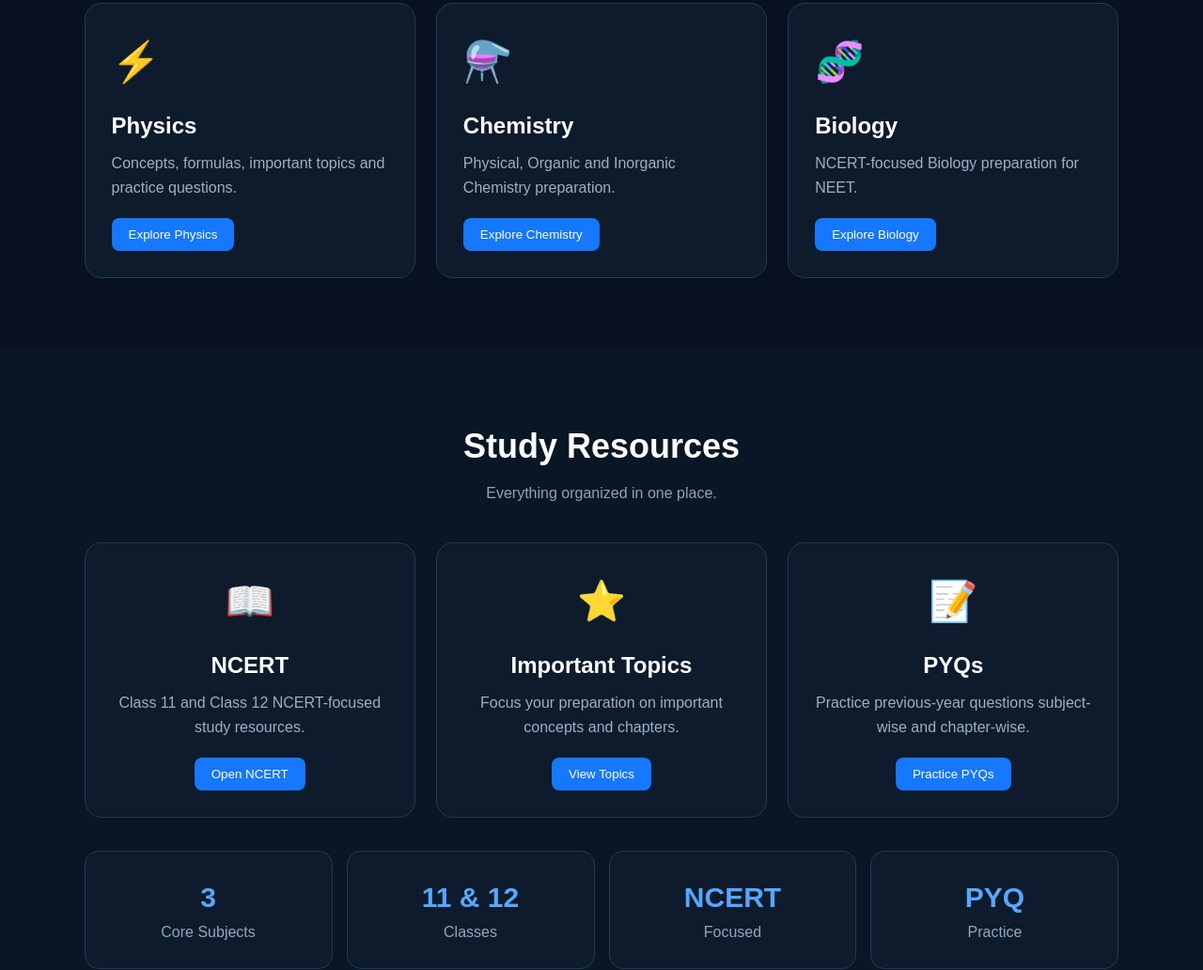
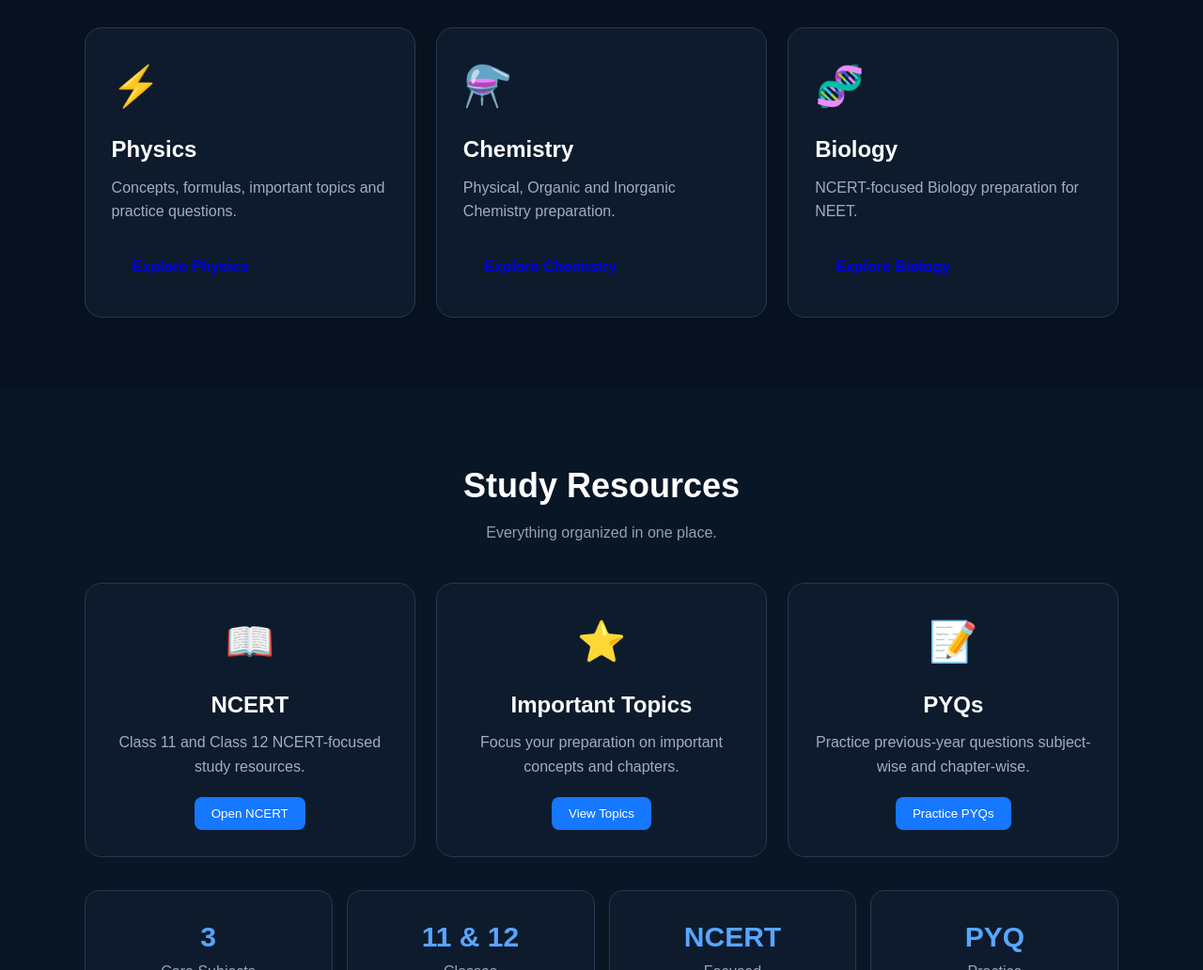
Before and after one commit to AdityaGarg-2011/neet-prep-pro, a plain HTML site: page index.html in a window 1280 px wide. Shown: the part 887-1919 px from the top of the page at 94% size. Drawn offline with Linux system fonts and the light colour scheme.

Commit message:
Change buttons to anchor tags for subject links
Replaced buttons with anchor tags for subject exploration links.

```diff
--- a/index.html
+++ b/index.html
@@ -1,4 +1,4 @@
-<!DOCTYPE html>
+uh<!DOCTYPE html>
 <html lang="en">
 <head>
   <meta charset="UTF-8">
@@ -424,9 +424,10 @@
           and practice questions.
         </p>
 
-        <button onclick="subjectMessage('Physics')">
-          Explore Physics
-        </button>
+        <a class="btn" href="#physics">
+    Explore Physics
+        </a>
+
 
       </div>
 
@@ -442,9 +443,9 @@
           Chemistry preparation.
         </p>
 
-        <button onclick="subjectMessage('Chemistry')">
-          Explore Chemistry
-        </button>
+        <a class="btn" href="#chemistry">
+    Explore Chemistry
+        </a>
 
       </div>
 
@@ -460,9 +461,9 @@
           for NEET.
         </p>
 
-        <button onclick="subjectMessage('Biology')">
-          Explore Biology
-        </button>
+        <a class="btn" href="#biology">
+    Explore Biology
+        </a>
 
       </div>
 
```
